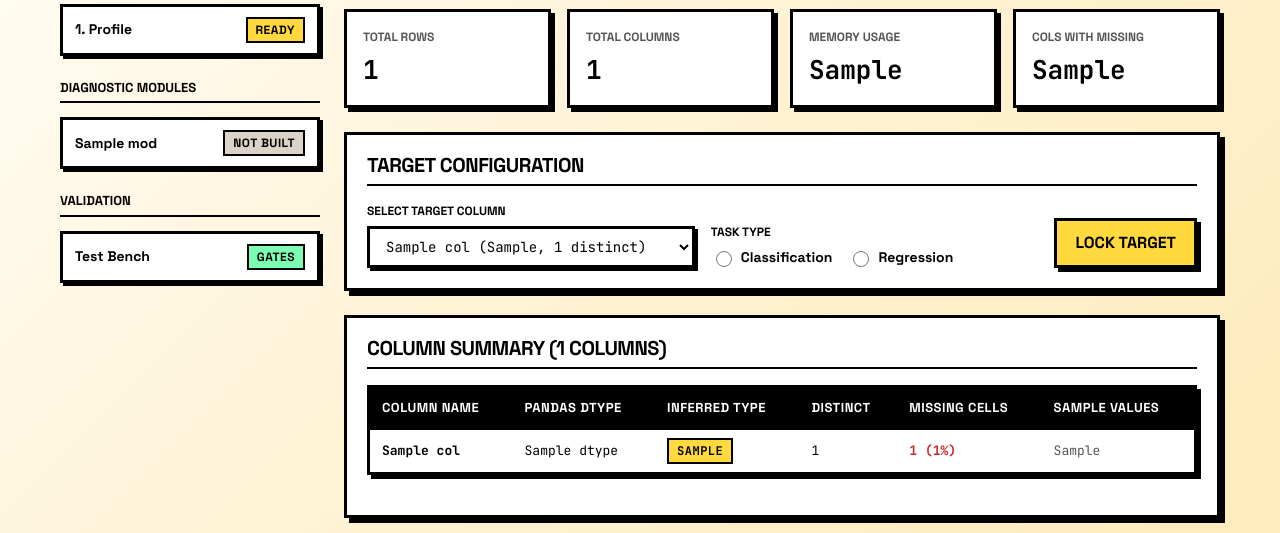
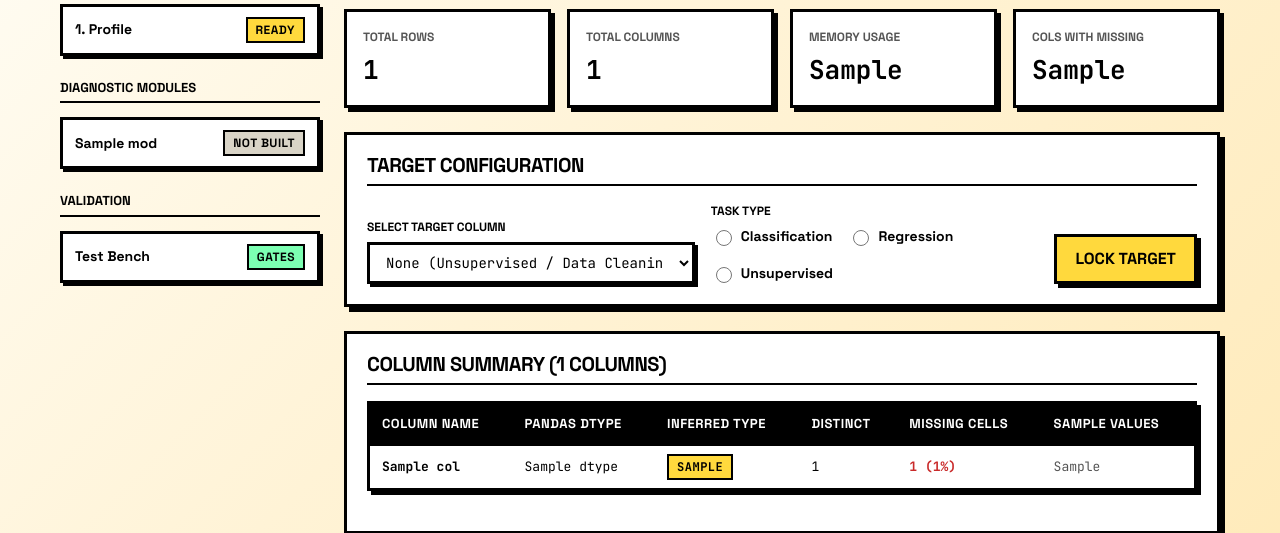
Before and after one commit to Naresh-Kumar17/Dataset-Doctor, a Python web app: template app/templates/profile.html in a window 1280 px wide. Shown: the part 148-681 px from the top of the page. Run offline with Jinja, Linux system fonts and the light colour scheme; the template is opened without the code that fills it: most values are stand-ins (such as "Sample title", 1, 10 or a date in 2020).

Commit message:
Add unsupervised task selector and target synchronization script

```diff
--- a/app/templates/profile.html
+++ b/app/templates/profile.html
@@ -8,7 +8,11 @@
 
   {% if target_locked %}
     <div class="banner success">
-      TARGET LOCKED: <strong>{{ target_column }}</strong> (Task: <strong>{{ task_type }}</strong>)
+      {% if target_column %}
+        TARGET LOCKED: <strong>{{ target_column }}</strong> (Task: <strong>{{ task_type }}</strong>)
+      {% else %}
+        TASK CONFIGURED: <strong>UNSUPERVISED / PURE DATA CLEANING</strong> (No Target Column)
+      {% endif %}
     </div>
   {% endif %}
 
@@ -35,14 +39,16 @@
   <!-- Target Column Selection Card -->
   <div class="card">
     <h3 class="card-title">TARGET CONFIGURATION</h3>
-    <form action="/target" method="post">
+    <form action="/target" method="post" id="targetConfigForm">
       <div class="target-config-grid">
         <div class="form-group" style="margin-bottom: 0;">
-
           <label class="form-label" for="target_column">Select Target Column</label>
-          <select class="form-select" id="target_column" name="target_column">
+          <select class="form-select" id="target_column" name="target_column" onchange="syncFromDropdown()">
+            <option value="__none__" {% if not target_column and task_type == 'unsupervised' %}selected{% endif %}>
+              None (Unsupervised / Data Cleaning)
+            </option>
             {% for col in profile.columns %}
-              <option value="{{ col.name }}" {% if (target_column or profile.suggested_target) == col.name %}selected{% endif %}>
+              <option value="{{ col.name }}" {% if (target_column or (profile.suggested_target and task_type != 'unsupervised')) == col.name %}selected{% endif %}>
                 {{ col.name }} ({{ col.inferred_type }}, {{ col.unique_count }} distinct)
               </option>
             {% endfor %}
@@ -53,12 +59,16 @@
           <label class="form-label">Task Type</label>
           <div class="radio-group">
             <label class="radio-label">
-              <input type="radio" name="task_type" value="classification" {% if (task_type or profile.suggested_task_type) == 'classification' %}checked{% endif %}>
+              <input type="radio" name="task_type" id="task_classification" value="classification" onchange="syncFromRadio('classification')" {% if (task_type or profile.suggested_task_type) == 'classification' and task_type != 'unsupervised' %}checked{% endif %}>
               Classification
             </label>
             <label class="radio-label">
-              <input type="radio" name="task_type" value="regression" {% if (task_type or profile.suggested_task_type) == 'regression' %}checked{% endif %}>
+              <input type="radio" name="task_type" id="task_regression" value="regression" onchange="syncFromRadio('regression')" {% if task_type == 'regression' %}checked{% endif %}>
               Regression
+            </label>
+            <label class="radio-label">
+              <input type="radio" name="task_type" id="task_unsupervised" value="unsupervised" onchange="syncFromRadio('unsupervised')" {% if task_type == 'unsupervised' %}checked{% endif %}>
+              Unsupervised
             </label>
           </div>
         </div>
@@ -67,8 +77,51 @@
           <button type="submit" class="btn">LOCK TARGET</button>
         </div>
       </div>
+      <div id="unsupervisedHint" style="display: {% if task_type == 'unsupervised' or (not target_column and not task_type) %}block{% else %}none{% endif %}; margin-top: 10px; font-size: 0.88rem; color: #1e40af; background: #eff6ff; border: 1px solid #bfdbfe; padding: 6px 12px; border-radius: 4px;">
+        💡 <strong>Unsupervised / Data Cleaning:</strong> No target column needed. Cleaning rules, missing token normalization, and deduplication run across all features without training supervised models.
+      </div>
     </form>
   </div>
+
+  <script>
+    const DEFAULT_SUGGESTED_TARGET = "{{ profile.suggested_target or '' }}";
+
+    function syncFromDropdown() {
+      const select = document.getElementById('target_column');
+      const hint = document.getElementById('unsupervisedHint');
+      if (select.value === '__none__') {
+        document.getElementById('task_unsupervised').checked = true;
+        document.getElementById('task_classification').checked = false;
+        document.getElementById('task_regression').checked = false;
+        if (hint) hint.style.display = 'block';
+      } else {
+        if (hint) hint.style.display = 'none';
+        const unsuperRadio = document.getElementById('task_unsupervised');
+        if (unsuperRadio.checked) {
+          document.getElementById('task_classification').checked = true;
+          unsuperRadio.checked = false;
+        }
+      }
+    }
+
+    function syncFromRadio(type) {
+      const select = document.getElementById('target_column');
+      const hint = document.getElementById('unsupervisedHint');
+      if (type === 'unsupervised') {
+        select.value = '__none__';
+        if (hint) hint.style.display = 'block';
+      } else {
+        if (hint) hint.style.display = 'none';
+        if (select.value === '__none__') {
+          if (DEFAULT_SUGGESTED_TARGET && select.querySelector(`option[value="${DEFAULT_SUGGESTED_TARGET}"]`)) {
+            select.value = DEFAULT_SUGGESTED_TARGET;
+          } else if (select.options.length > 1) {
+            select.selectedIndex = 1;
+          }
+        }
+      }
+    }
+  </script>
 
   <!-- Column Details Table -->
   <div class="card">
```
